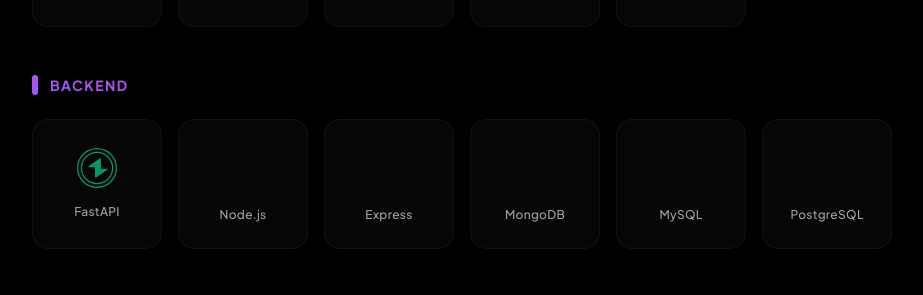
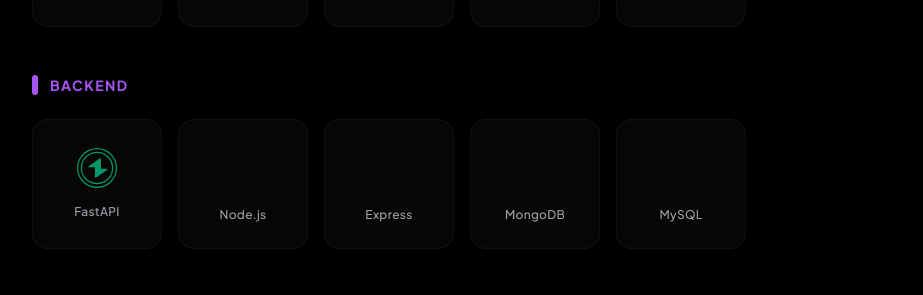
Before and after one commit to Shivanshu49/Portfolio, a Next.js app: page / in a window 1280 px wide. Shown: the part 1503-1798 px from the top of the page, without its empty margins (96-1019 px from the left). Built offline with nearby package versions, Linux system fonts and the light colour scheme; some icons are missing.

Commit message:
chore: remove postgresql from backend stack

```diff
--- a/src/data/techStack.js
+++ b/src/data/techStack.js
@@ -25,7 +25,6 @@
       { name: "Express", icon: "expressjs" },
       { name: "MongoDB", icon: "mongodb" },
       { name: "MySQL", icon: "mysql" },
-      { name: "PostgreSQL", icon: "postgresql" },
     ],
   },
   {
```
